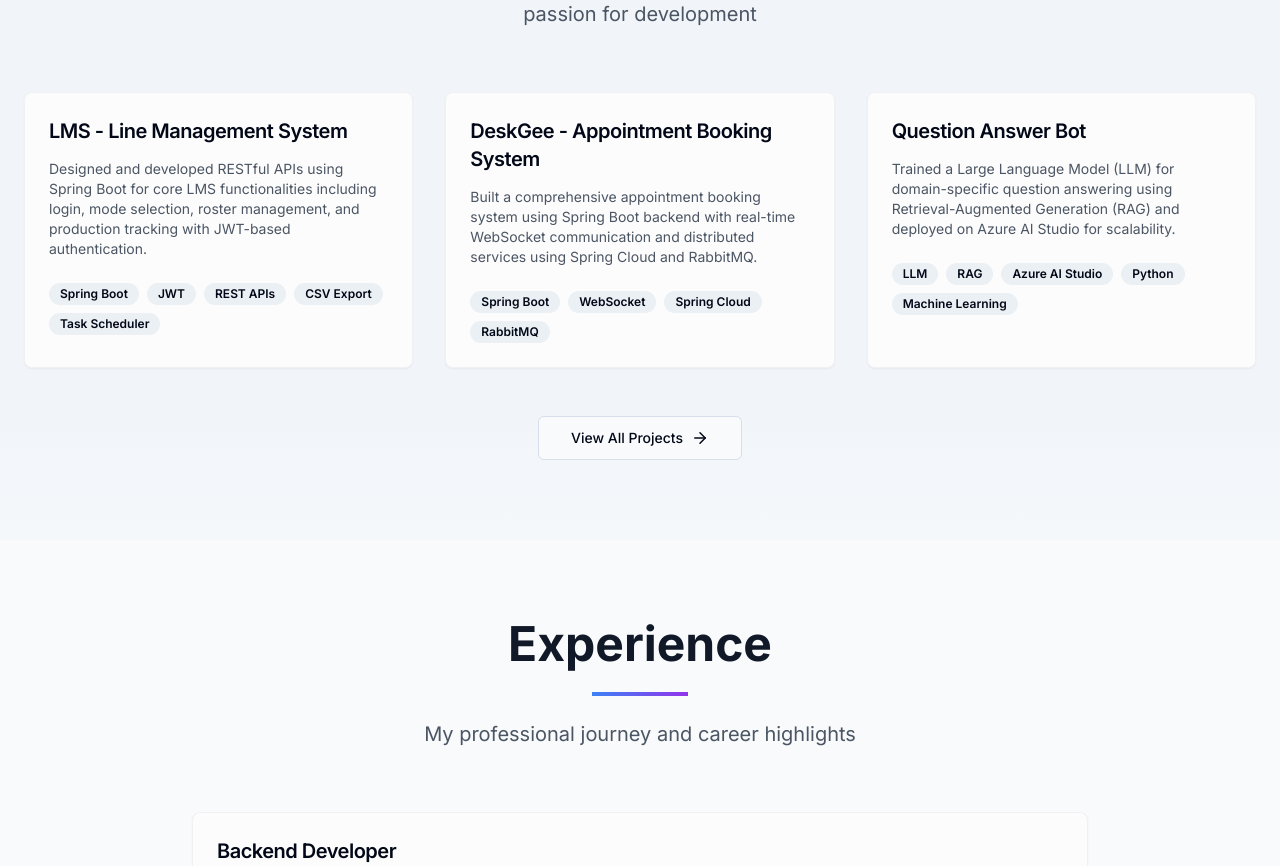
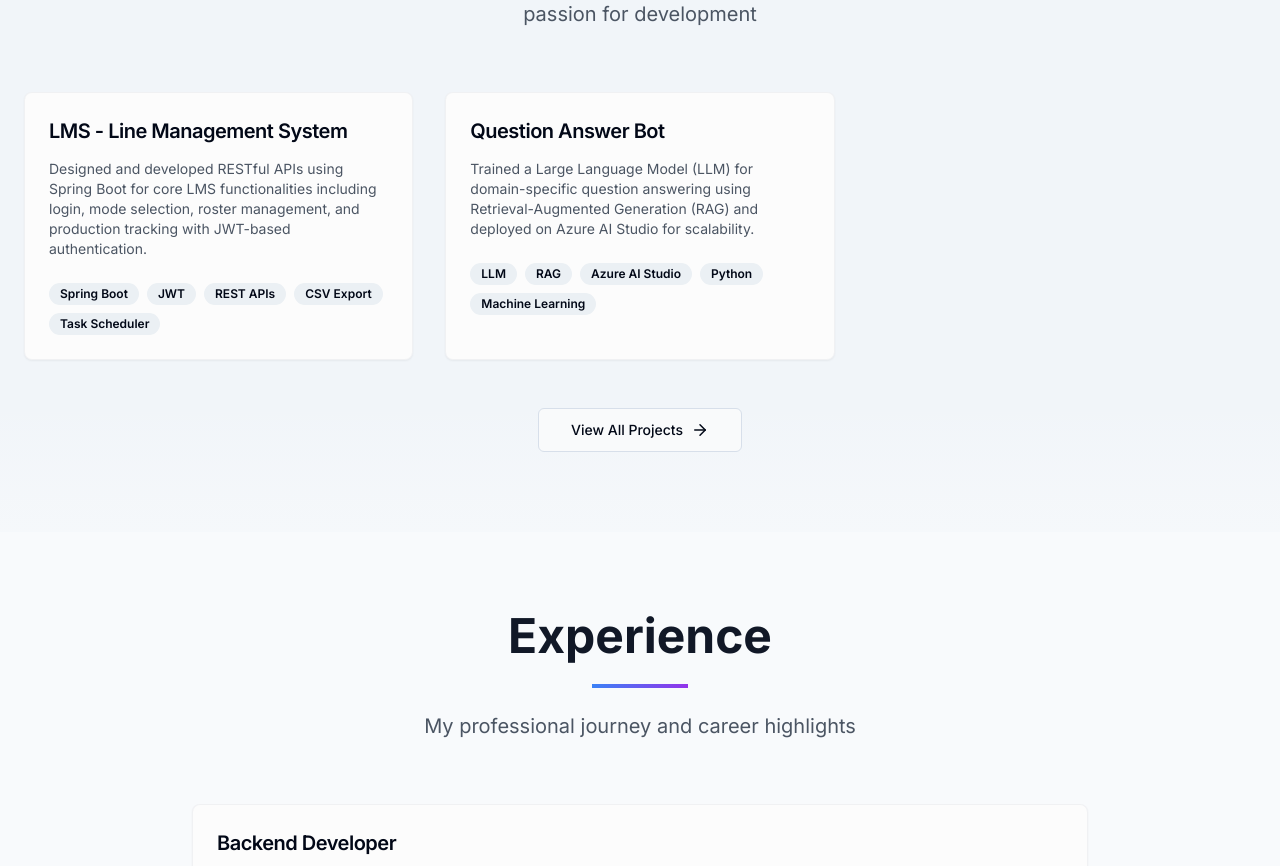
Before and after one commit to mohanraj-code/myportfolio, a React (Vite) app: page / in a window 1280 px wide. Shown: the part 1008-1874 px from the top of the page. Built offline with nearby package versions, Linux system fonts and the light colour scheme.

Commit message:
Update Projects.tsx

```diff
--- a/src/components/Projects.tsx
+++ b/src/components/Projects.tsx
@@ -36,15 +36,6 @@ const Projects: React.FC = () => {
         "CSV Export",
         "Task Scheduler",
       ],
-      liveUrl: "#",
-      githubUrl: "#",
-    },
-    {
-      title: "DeskGee - Appointment Booking System",
-      description:
-        "Built a comprehensive appointment booking system using Spring Boot backend with real-time WebSocket communication and distributed services using Spring Cloud and RabbitMQ.",
-      image: "Modern appointment booking interface",
-      technologies: ["Spring Boot", "WebSocket", "Spring Cloud", "RabbitMQ"],
       liveUrl: "#",
       githubUrl: "#",
     },
```
